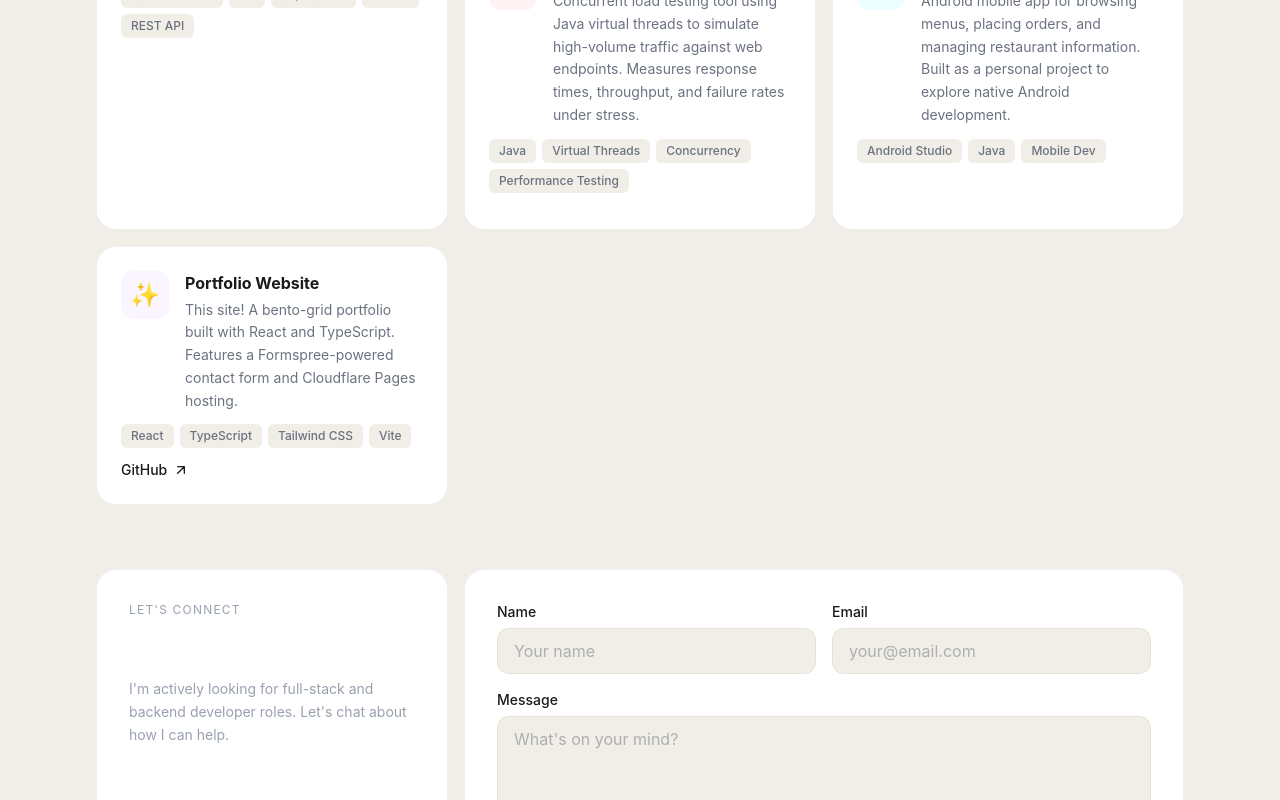
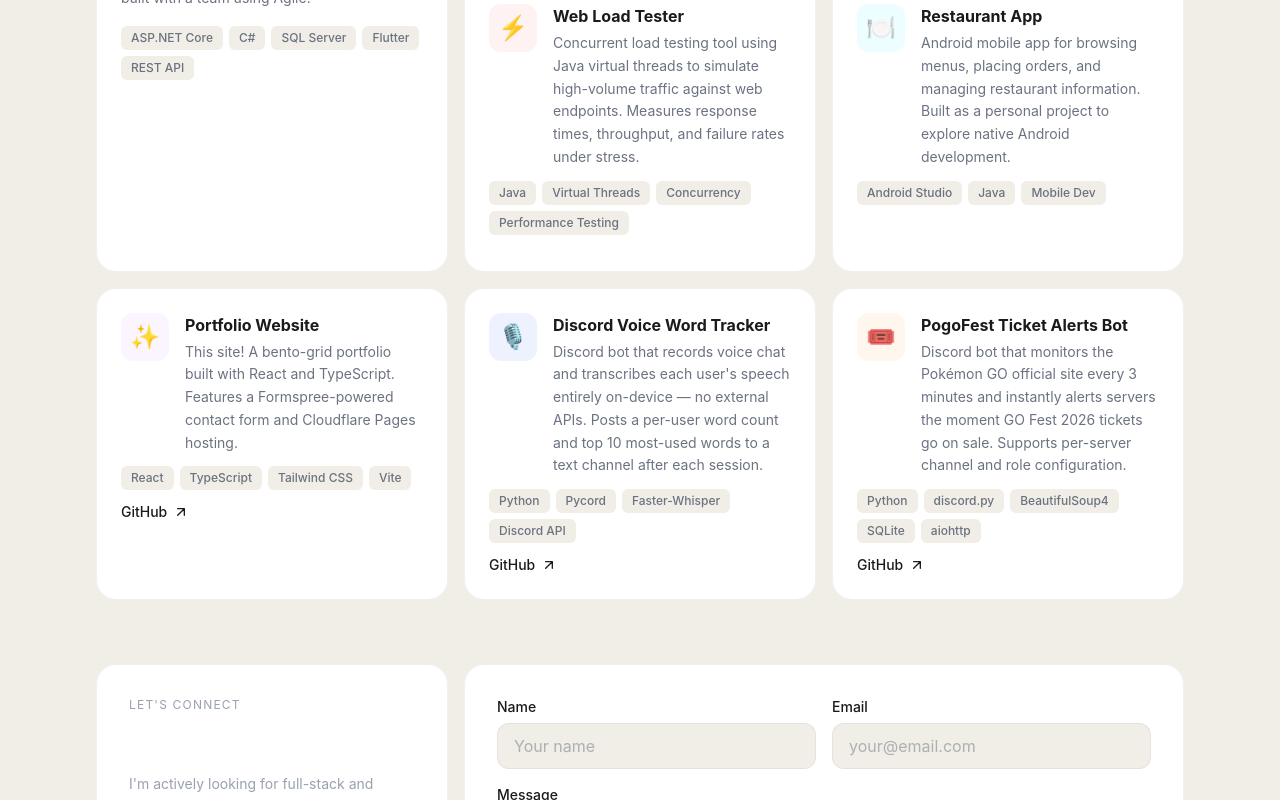
Before and after one commit to JeffreySardella/portfolio, a React (Vite) app in the folder client/: page / in a window 1280 px wide. Shown: the part 2885-3685 px from the top of the page. Built offline with nearby package versions, Linux system fonts and the light colour scheme; no server answers.

Commit message:
add Discord bots to projects and Claude Code to tools
Co-Authored-By: Claude Sonnet 4.6 <noreply@anthropic.com>

```diff
--- a/client/src/sections/AboutSection.tsx
+++ b/client/src/sections/AboutSection.tsx
@@ -2,7 +2,7 @@ const skills = [
   { category: 'Languages', items: ['C# (6 yrs)', 'Python (4 yrs)', 'SQL (3+ yrs)', 'JavaScript (2+ yrs)', 'PHP', 'R', 'HTML/CSS'], gradient: 'from-violet-50 to-purple-50', border: 'border-violet-100' },
   { category: 'Frameworks', items: ['ASP.NET Core', '.NET MVC', 'React', 'Vue.js', 'Entity Framework', 'pandas', 'NumPy', 'Pygame', 'Tailwind', 'Bootstrap'], gradient: 'from-orange-50 to-amber-50', border: 'border-orange-100' },
   { category: 'Data & Cloud', items: ['SQL Server', 'Stored Procedures', 'Relational Modeling', 'Azure Fundamentals', 'REST APIs', 'Auth/RBAC'], gradient: 'from-blue-50 to-indigo-50', border: 'border-blue-100' },
-  { category: 'Tools', items: ['Git', 'GitHub', 'Visual Studio', 'VS Code', 'Postman', 'Agile/Scrum'], gradient: 'from-rose-50 to-pink-50', border: 'border-rose-100' },
+  { category: 'Tools', items: ['Git', 'GitHub', 'Visual Studio', 'VS Code', 'Postman', 'Agile/Scrum', 'Claude Code'], gradient: 'from-rose-50 to-pink-50', border: 'border-rose-100' },
 ]
 
 const experience = [
--- a/client/src/sections/ProjectsSection.tsx
+++ b/client/src/sections/ProjectsSection.tsx
@@ -48,6 +48,24 @@ const projects = [
     github: 'https://github.com/JeffreySardella/portfolio',
     color: 'bg-purple-50',
     emoji: '✨',
+  },
+  {
+    title: 'Discord Voice Word Tracker',
+    description:
+      'Discord bot that records voice chat and transcribes each user\'s speech entirely on-device — no external APIs. Posts a per-user word count and top 10 most-used words to a text channel after each session.',
+    tech: ['Python', 'Pycord', 'Faster-Whisper', 'Discord API'],
+    github: 'https://github.com/JeffreySardella/Discord-Word-Tracker',
+    color: 'bg-indigo-50',
+    emoji: '🎙️',
+  },
+  {
+    title: 'PogoFest Ticket Alerts Bot',
+    description:
+      'Discord bot that monitors the Pokémon GO official site every 3 minutes and instantly alerts servers the moment GO Fest 2026 tickets go on sale. Supports per-server channel and role configuration.',
+    tech: ['Python', 'discord.py', 'BeautifulSoup4', 'SQLite', 'aiohttp'],
+    github: 'https://github.com/JeffreySardella/PogoFestTicketsDiscordBot',
+    color: 'bg-orange-50',
+    emoji: '🎟️',
   },
 ]
 
```
